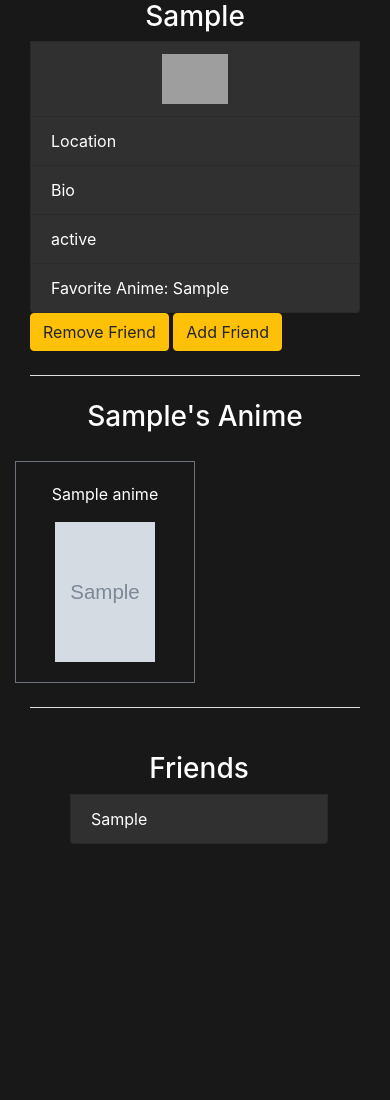
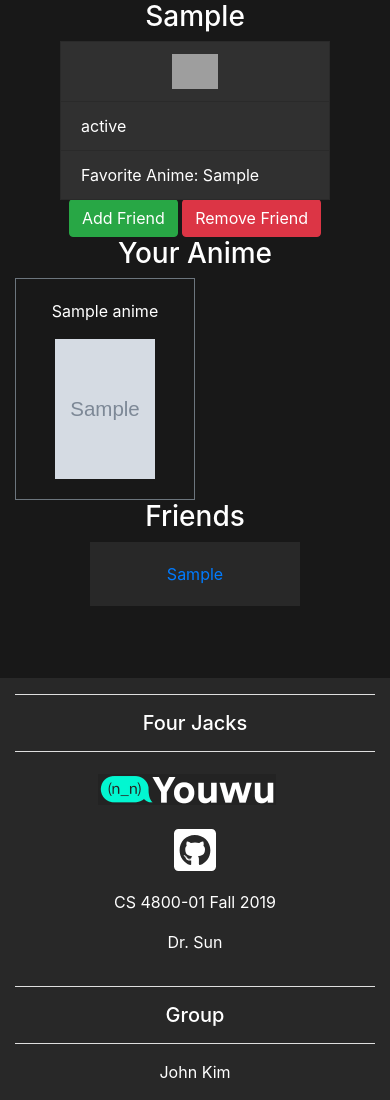
Before and after one commit to Four-Jacks/AnimeSocial, a Django app: page /profile/1/ in a window 390 px wide. Shown: the part 108-1208 px from the top of the page. Run offline with Django 3.2, Linux system fonts and the light colour scheme; tables that the repository leaves empty hold one stand-in row (values such as "Sample post"); grey boxes marked "Sample" are stand-in pictures; some libraries are stand-ins or nearby versions; grey boxes are pictures that could not be loaded.

Commit message:
Revamped the UI of the site

```diff
--- a/accounts/views.py
+++ b/accounts/views.py
@@ -66,7 +66,7 @@
 
     try:
         friend = UserFriend.objects.get(current_user=request.user)
-        friends = friend.friend.all()
+        friends = friend.friend.all().order_by('username')
     except UserFriend.DoesNotExist:
         friends = None
 
@@ -74,6 +74,7 @@
         user = User.objects.get(pk=pk)
     else:
         user = request.user
+
     args = {'user': user, 'animes': animes, 'friends': friends}
     return render(request, 'profile.html', args)
 
@@ -110,7 +111,7 @@
 
     try:
         friend = UserFriend.objects.get(current_user=user)
-        friends = friend.friend.all()
+        friends = friend.friend.all().order_by('username')
     except UserFriend.DoesNotExist:
         friends = None
 
--- a/static/styles.css
+++ b/static/styles.css
@@ -54,52 +54,6 @@
   color:#FFFFFF !important;
 }
 
-@media {
-    .profile {
-      margin-left: 0rem !important;
-    }
-    .list-friends {
-      margin-right: 2rem !important;
-    }
-}
-
-@media (min-width: 576px) {
-  .profile {
-    margin-left: 0rem !important;
-  }
-  .list-friends {
-    margin-right: -3rem !important;
-  }
-}
-
-@media (min-width: 768px) {
-  .profile {
-    margin-left: -3rem !important;
-  }
-  .list-friends {
-    margin-right: -3.8rem !important;
-  }
-}
-
-@media (min-width: 992px) {
-  .profile {
-    margin-left: -3rem !important;
-  }
-  .list-friends {
-    margin-right: -5rem !important;
-  }
-}
-
-@media (min-width: 1200px) {
-  .profile {
-    margin-left: -4rem !important;
-  }
-  .list-friends {
-    margin-right: -7 !important;
-  }
-}
-
-
 .footer {
   background-color:#282828;
   color:#000000 !important;
--- a/templates/friend.html
+++ b/templates/friend.html
@@ -8,42 +8,34 @@
 
 <!--- Content of page -->
 <div class="parent-container d-flex flex-wrap flex-lg-nowrap flex-md-nowrap">
+
  <!--- Profile Section -->
-<div class="container-fluid col-lg-3 col-md-4 col-xs-12 col-sm-12 col-xl-3">
+ <div class="container-fluid col-lg-2 col-md-3 col-10 col-sm-10 col-xl-2">
       <div class="row affix">
         <div class="col">
-           <ul class="list-group profile">
+            <ul class="list-group profile" style="display:table-row;" >
                <h3 align="center">{{ user|title }}</h3>
                <li class="list-group-item" align="center"><img src="https://thehaletelescope.com/wp-content/uploads/2018/10/weeb.jpg" class="col-4 col-sm-4 col-md-10 col-lg-10 img-fluid"></li>
-              <li class="list-group-item">Location</li>
-              <li class="list-group-item">Bio</li>
                <li class="list-group-item">{{ user.userprofile.status }}</li>
                <li class="list-group-item">Favorite Anime: {{ user.userprofile.favorite_anime }}</li>
+               <li align="center" style="list-style-type:none"><a href="{% url 'change_friend' operation='add' pk=user.id %}"
+                   class='btn btn-success'>Add Friend</a>
+               <a href="{% url 'change_friend' operation='remove' pk=user.id %}"
+                 class='btn btn-danger'>Remove Friend</a>
+               </li>
             </ul>
          </div>
       </div>
-     <a href="{% url 'change_friend' operation='remove' pk=user.id %}"
-       class='btn btn-warning'><span
-       class='glyphicon glyphicon-remove-circle'></span>Remove Friend</a>
-
-       <a href="{% url 'change_friend' operation='add' pk=user.id %}"
-         class='btn btn-warning'><span
-         class='glyphicon glyphicon-remove-circle'></span>Add Friend</a>
   </div>
   <!--- End of profile column -->
 
 
-
-
-
-
 <!--- Top 5 section -->
-<div class="container-fluid padding ml-auto">
-  <hr class="my-4">
-<h3 align="center">{{ user|title }}'s Anime</h3>
-   <div class="row affix" style="overflow:auto;max-height: 450px;padding-top:20px;">
+<div class="container-fluid col-lg-8 col-md-7 col-12 col-sm-12 col-xl-8">
+<h3 align="center">Your Anime</h3>
+   <div class="row affix" style="overflow:auto;max-height: 540px;">
       {% for anime in animes %}
-      <div class="col-6 col-sm-6 col-md-4 col-lg-4 col-xl-3 border border-secondary">
+      <div class="col-6 col-sm-6 col-md col-lg col-xl border border-secondary">
            <div style="padding-top:20px;" align="center">
                <p>{{ anime.title }}</p>
            </div>
@@ -53,26 +45,26 @@
       </div>
          {% endfor %}
     </div>
-<hr class="my-4">
 </div>
 <!--- End of top 5-->
 
 
+
+
  <!--- Friends  style="overflow: auto" can make friends list scrollable-->
-<div class="container-fluid col-lg-2 col-md-2 col-xs-2 col-sm-10 col-xl-2">
-     <div class="row affix">
-       <div class="col">
-           <ul class="list-friends" style="overflow:auto;max-height: 450px;padding-top:20px;">
+ <div class="container col-lg-2 col-md-2 col-8 col-sm-7 col-xl-2">
    <h3 align="center">Friends</h3>
+      <div class="row affix" style="overflow:auto;max-height: 540px;">
           {% for friend in friends %}
-
-              <li class="list-group-item">{{ friend.username|title }}</li>
-
-              {% endfor %}
-            </ul>
+         <div class="col-12 col-sm-12 col-md-12 col-lg-12 col-xl-12">
+              <div style="padding-bottom:20px;padding-top:20px;background:#282828;" align="center">
+                 <a href="{% url 'friend_view' pk=friend.id %}">{{ friend.username|title }}</a>
               </div>
          </div>
+            {% endfor %}
        </div>
+  </div>
+ <!--- End of friends-->
 <!--- End of friends-->
 
 </div> <!--- Closes the Container with the profile and the top 5 -->
```
Also changed, not shown: templates/anime_detail.html (+7 -7 lines), templates/base.html (+0 -12 lines), templates/login.html (+9 -8 lines), templates/posts.html (+11 -13 lines), templates/profile.html (+15 -17 lines), templates/signup.html (+8 -2 lines). Lines whose indentation alone changed are shown as unchanged.
